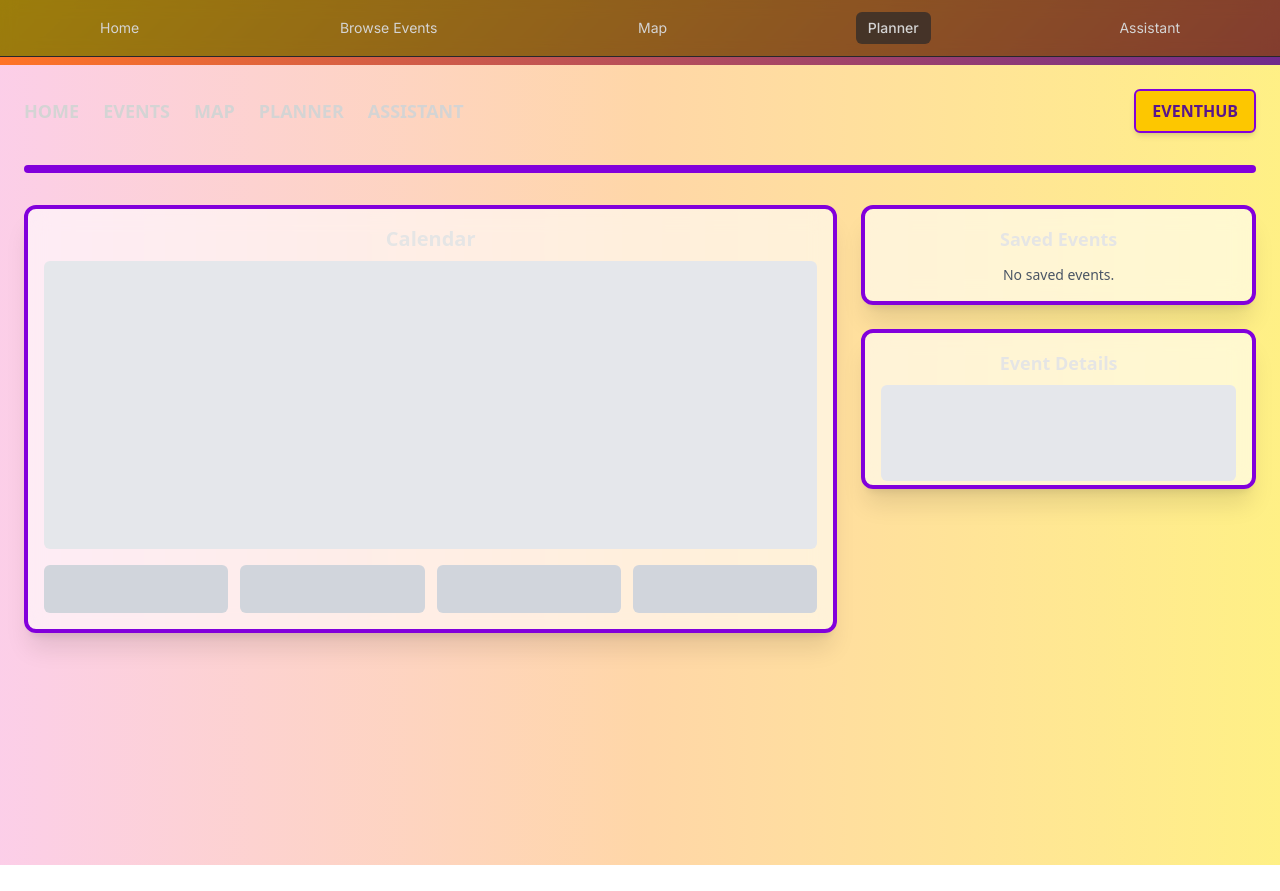
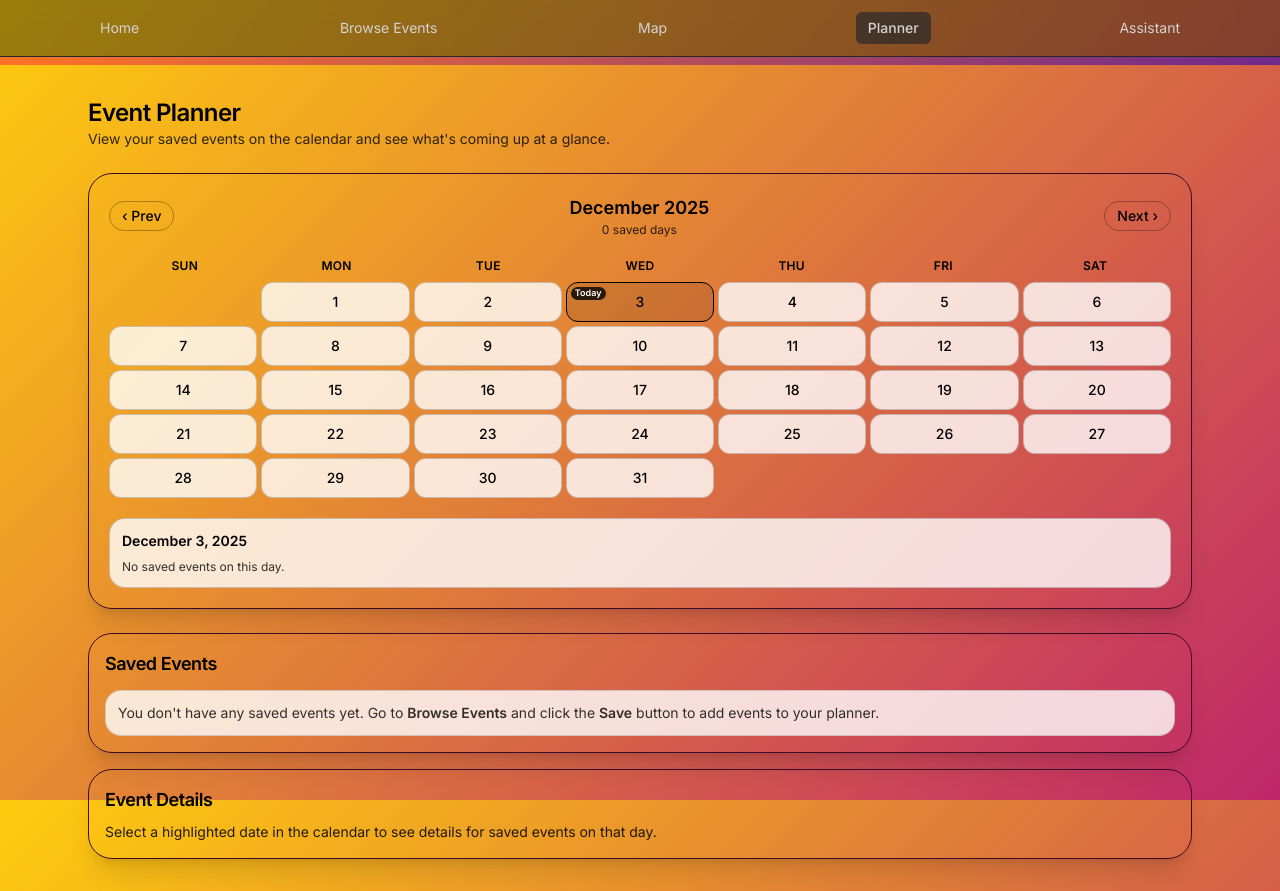
Before and after one commit to BryceLucas/EventHub, a Next.js app: page /planner in a window 1280 px wide. Before the commit the page ends 865 px from the top, so only its background shows below. Built offline with nearby package versions, Linux system fonts and the light colour scheme.

Commit message:
Added the calendar

```diff
--- a/components/PlannerPageUI.tsx
+++ b/components/PlannerPageUI.tsx
@@ -1,72 +1,364 @@
-import React from "react";
+"use client";
 
-// This is a starter UI layout for the Event Planner mockup you shared.
-// Replace placeholder boxes with real functionality later.
-
+import React, { useMemo, useState } from "react";
 import EventCard from "@/components/EventCard";
 
-export default function PlannerPageUI({ items }: { items: any[] }) {
+interface PlannerPageUIProps {
+  items: any[];
+}
+
+//  "YYYY-MM-DD"
+function dateToKey(date: Date): string {
+  const y = date.getFullYear();
+  const m = String(date.getMonth() + 1).padStart(2, "0");
+  const d = String(date.getDate()).padStart(2, "0");
+  return `${y}-${m}-${d}`;
+}
+
+function getEventDateKey(event: any): string | null {
+  const staticCandidates: (string | undefined | null)[] = [
+    event?.dates?.start?.localDate,
+    event?.dates?.start?.dateTime,
+    event?.dates?.start?.date,
+    event?.start?.localDate,
+    event?.start?.local,
+    event?.start?.utc,
+    event?.start?.dateTime,
+    event?.startDateTime,
+    event?.start_date,
+    event?.date,
+    event?.startDate,
+    event?.datetime,
+    event?.dateTime,
+  ];
+
+  const dynamicCandidates: string[] = [];
+
+  const visitObject = (obj: any, depth: number) => {
+    if (!obj || typeof obj !== "object" || depth > 1) return;
+    for (const [k, v] of Object.entries(obj)) {
+      if (typeof v === "string" && /date|time/i.test(k)) {
+        dynamicCandidates.push(v);
+      } else if (typeof v === "object" && depth === 0) {
+        // only go one level deep to avoid huge recursion
+        visitObject(v, depth + 1);
+      }
+    }
+  };
+
+  visitObject(event, 0);
+
+  const allCandidates = [...staticCandidates, ...dynamicCandidates];
+
+  const raw = allCandidates.find(
+    (v) => typeof v === "string" && v.trim().length > 0
+  );
+
+  if (!raw) {
+    // console.debug("No date found for event", event?.name ?? event?.title);
+    return null;
+  }
+
+  // If it's an ISO-like datetime, keep just the date part first
+  const firstPart = raw.includes("T") ? raw.slice(0, 10) : raw.trim();
+
+  // Already looks like YYYY-MM-DD
+  if (/^\d{4}-\d{2}-\d{2}$/.test(firstPart)) return firstPart;
+
+  // Fallback: let Date try to parse it
+  const parsed = new Date(firstPart);
+  if (isNaN(parsed.getTime())) {
+    // console.debug("Could not parse date for event", raw, event);
+    return null;
+  }
+  return dateToKey(parsed);
+}
+
+// Build a lookup: { "YYYY-MM-DD": [events...] }
+function groupEventsByDate(items: any[]): Record<string, any[]> {
+  const map: Record<string, any[]> = {};
+  for (const ev of items) {
+    const key = getEventDateKey(ev);
+    if (!key) continue;
+    if (!map[key]) map[key] = [];
+    map[key].push(ev);
+  }
+  return map;
+}
+
+const monthNames = [
+  "January",
+  "February",
+  "March",
+  "April",
+  "May",
+  "June",
+  "July",
+  "August",
+  "September",
+  "October",
+  "November",
+  "December",
+];
+
+const dayNames = ["Sun", "Mon", "Tue", "Wed", "Thu", "Fri", "Sat"];
+
+export default function PlannerPageUI({ items }: PlannerPageUIProps) {
+  const today = new Date();
+
+  const [currentMonth, setCurrentMonth] = useState<Date>(
+    new Date(today.getFullYear(), today.getMonth(), 1)
+  );
+  const [selectedDateKey, setSelectedDateKey] = useState<string>(
+    dateToKey(today)
+  );
+
+  const eventsByDate = useMemo(() => groupEventsByDate(items), [items]);
+  const selectedEvents = selectedDateKey
+    ? eventsByDate[selectedDateKey] ?? []
+    : [];
+
+  const year = currentMonth.getFullYear();
+  const month = currentMonth.getMonth();
+  const firstDayOfMonth = new Date(year, month, 1).getDay(); // 0 = Sun
+  const daysInMonth = new Date(year, month + 1, 0).getDate();
+
+  // Build calendar cells (with leading blanks)
+  const cells: Array<{
+    label: string;
+    key?: string;
+    isToday?: boolean;
+    hasEvents?: boolean;
+  }> = [];
+
+  // Empty cells before the 1st
+  for (let i = 0; i < firstDayOfMonth; i++) {
+    cells.push({ label: "" });
+  }
+
+  for (let day = 1; day <= daysInMonth; day++) {
+    const dateObj = new Date(year, month, day);
+    const key = dateToKey(dateObj);
+    const isToday = key === dateToKey(today);
+    const hasEvents = !!eventsByDate[key]?.length;
+
+    cells.push({
+      label: String(day),
+      key,
+      isToday,
+      hasEvents,
+    });
+  }
+
+  function goToPrevMonth() {
+    setCurrentMonth(
+      (prev) => new Date(prev.getFullYear(), prev.getMonth() - 1, 1)
+    );
+  }
+
+  function goToNextMonth() {
+    setCurrentMonth(
+      (prev) => new Date(prev.getFullYear(), prev.getMonth() + 1, 1)
+    );
+  }
+
+  const selectedPretty = selectedDateKey
+    ? (() => {
+        const [y, m, d] = selectedDateKey.split("-").map(Number);
+        if (!y || !m || !d) return "";
+        return `${monthNames[m - 1]} ${d}, ${y}`;
+      })()
+    : "";
+
+  const savedDayCount = Object.values(eventsByDate).filter(
+    (arr) => arr.length > 0
+  ).length;
+
   return (
-    <div className="min-h-screen w-full bg-gradient-to-r from-pink-200 via-orange-200 to-yellow-200 p-6 font-sans">
-      {/* Top Navigation */}
-      <header className="flex items-center justify-between mb-8">
-        <nav className="flex space-x-6 text-lg font-semibold">
-          <a href="#" className="hover:text-purple-700">HOME</a>
-          <a href="#" className="hover:text-purple-700">EVENTS</a>
-          <a href="#" className="hover:text-purple-700">MAP</a>
-          <a href="#" className="hover:text-purple-700">PLANNER</a>
-          <a href="#" className="hover:text-purple-700">ASSISTANT</a>
-        </nav>
-
-        {/* Logo */}
-        <div className="bg-yellow-400 px-4 py-2 rounded-md shadow-md text-purple-900 font-bold border-2 border-purple-700">
-          EVENTHUB
+    <main className="mx-auto max-w-6xl px-4 py-6 md:px-6 md:py-8">
+      {/* Page header */}
+      <header className="mb-6 flex flex-col gap-2 md:flex-row md:items-baseline md:justify-between">
+        <div>
+          <h1 className="text-2xl font-semibold tracking-tight text-black">
+            Event Planner
+          </h1>
+          <p className="text-sm text-black/80 max-w-xl">
+            View your saved events on the calendar and see what&apos;s coming up
+            at a glance.
+          </p>
         </div>
       </header>
 
-      {/* Divider */}
-      <div className="w-full h-2 bg-purple-700 rounded-full mb-8"></div>
+      <div className="grid gap-6 lg:grid-cols-[2fr,1.4fr] items-start">
+        {/* CALENDAR PANEL */}
+        <section className="rounded-3xl border border-[#3b0c2a] bg-[linear-gradient(to-br,#FFCC0D66,#FF194D66)] p-4 md:p-5 shadow-xl">
+          {/* Month header */}
+          <div className="mb-4 flex items-center justify-between">
+            <button
+              type="button"
+              onClick={goToPrevMonth}
+              className="rounded-full border border-black/30 px-3 py-1 text-sm font-medium text-black hover:bg-black/5 active:scale-95"
+            >
+              ‹ Prev
+            </button>
+            <div className="text-center">
+              <div className="text-lg font-semibold text-black">
+                {monthNames[month]} {year}
+              </div>
+              <div className="text-xs text-black/80">
+                {savedDayCount} saved day{savedDayCount === 1 ? "" : "s"}
+              </div>
+            </div>
+            <button
+              type="button"
+              onClick={goToNextMonth}
+              className="rounded-full border border-black/30 px-3 py-1 text-sm font-medium text-black hover:bg-black/5 active:scale-95"
+            >
+              Next ›
+            </button>
+          </div>
 
-      <div className="grid grid-cols-1 lg:grid-cols-3 gap-6">
-        {/* Calendar Section */}
-        <section className="col-span-2 bg-white/60 backdrop-blur-md border-4 border-purple-700 rounded-xl p-4 shadow-xl">
-          <h2 className="text-center text-xl font-semibold mb-2">Calendar</h2>
+          {/* Day names */}
+          <div className="mb-1 grid grid-cols-7 text-center text-xs font-semibold uppercase tracking-wide text-black">
+            {dayNames.map((d) => (
+              <div key={d} className="py-1">
+                {d}
+              </div>
+            ))}
+          </div>
 
-          <div className="bg-gray-200 h-72 rounded-md mb-4"></div>
+          {/* Calendar grid */}
+          <div className="grid grid-cols-7 gap-1 text-sm">
+            {cells.map((cell, idx) => {
+              if (!cell.key) {
+                return <div key={`empty-${idx}`} className="h-10 rounded-xl" />;
+              }
 
-          {/* Bottom buttons / placeholders */}
-          <div className="grid grid-cols-4 gap-3">
-            <div className="h-12 bg-gray-300 rounded-md"></div>
-            <div className="h-12 bg-gray-300 rounded-md"></div>
-            <div className="h-12 bg-gray-300 rounded-md"></div>
-            <div className="h-12 bg-gray-300 rounded-md"></div>
+              const isSelected = cell.key === selectedDateKey;
+              const hasEvents = cell.hasEvents;
+
+              return (
+                <button
+                  key={cell.key}
+                  type="button"
+                  onClick={() => setSelectedDateKey(cell.key!)}
+                  className={[
+                    "relative flex h-10 items-center justify-center rounded-xl border text-sm font-medium transition text-black",
+                    isSelected
+                      ? "border-black bg-black/10"
+                      : "border-black/20 bg-white/80 hover:bg-white",
+                  ].join(" ")}
+                >
+                  <span className="z-10">{cell.label}</span>
+                  {cell.isToday && (
+                    <span className="absolute left-1 top-1 rounded-full bg-black/80 px-1 text-[9px] font-semibold text-white">
+                      Today
+                    </span>
+                  )}
+                  {hasEvents && (
+                    <span className="absolute bottom-1 h-1.5 w-1.5 rounded-full bg-[#FF194D]" />
+                  )}
+                </button>
+              );
+            })}
+          </div>
+
+          {/* Selected date + events summary */}
+          <div className="mt-5 rounded-2xl border border-black/20 bg-white/80 px-3 py-3">
+            <div className="mb-2 text-sm font-semibold text-black">
+              {selectedPretty || "Select a date"}
+            </div>
+            {selectedEvents.length === 0 ? (
+              <p className="text-xs text-black/80">
+                No saved events on this day.
+              </p>
+            ) : (
+              <ul className="space-y-1 text-xs text-black/90">
+                {selectedEvents.map((ev, i) => (
+                  <li key={ev.id ?? i} className="flex items-center gap-2">
+                    <span className="inline-block h-2 w-2 rounded-full bg-[#FF194D]" />
+                    <span className="font-semibold">
+                      {ev?.name ?? ev?.title ?? "Event"}
+                    </span>
+                  </li>
+                ))}
+              </ul>
+            )}
           </div>
         </section>
 
-        {/* Sidebar Saved Events */}
-        <section>
-          <div className="bg-white/60 backdrop-blur-md border-4 border-purple-700 rounded-xl p-4 shadow-xl mb-6">
-            <h2 className="text-center text-lg font-semibold mb-3">Saved Events</h2>
-
-            {/* Event buttons replaced with EventCard list */}
+        {/* SAVED EVENTS + DETAILS */}
+        <section className="space-y-4">
+          {/* Saved events list */}
+          <div className="rounded-3xl border border-[#3b0c2a] bg-[linear-gradient(to-br,#FFCC0D66,#FF194D66)] p-4 shadow-xl">
+            <h2 className="mb-3 text-lg font-semibold tracking-tight text-black">
+              Saved Events
+            </h2>
             <div className="space-y-3">
               {items.length === 0 ? (
-                <div className="text-center text-sm text-gray-600">No saved events.</div>
+                <div className="rounded-2xl border border-black/15 bg-white/80 px-3 py-3 text-sm text-black/80">
+                  You don&apos;t have any saved events yet. Go to{" "}
+                  <span className="font-semibold">Browse Events</span> and click
+                  the <span className="font-semibold">Save</span> button to add
+                  events to your planner.
+                </div>
               ) : (
-                items.map((e, i) => (
-                  <EventCard key={e.id ?? i} event={e} />
-                ))
+                items.map((e, i) => <EventCard key={e.id ?? i} event={e} />)
               )}
             </div>
           </div>
 
-          {/* Event Details */}
-          <div className="bg-white/60 backdrop-blur-md border-4 border-purple-700 rounded-xl p-4 shadow-xl h-40">
-            <h2 className="text-center text-lg font-semibold mb-2">Event Details</h2>
-            <div className="w-full h-24 bg-gray-200 rounded-md"></div>
+          {/* Event details for selected day */}
+          <div className="rounded-3xl border border-[#3b0c2a] bg-[linear-gradient(to-br,#FFCC0D66,#FF194D66)] p-4 shadow-xl">
+            <h2 className="mb-2 text-lg font-semibold tracking-tight text-black">
+              Event Details
+            </h2>
+            {selectedEvents.length === 0 ? (
+              <p className="text-sm text-black/85">
+                Select a highlighted date in the calendar to see details for
+                saved events on that day.
+              </p>
+            ) : (
+              <div className="space-y-2">
+                {selectedEvents.map((ev, i) => {
+                  const rawDate =
+                    ev?.dates?.start?.localDate ??
+                    ev?.dates?.start?.dateTime ??
+                    ev?.date ??
+                    ev?.startDate ??
+                    "";
+                  const time =
+                    ev?.dates?.start?.localTime ??
+                    ev?.time ??
+                    ev?.startTime ??
+                    "";
+                  const venue =
+                    ev?._embedded?.venues?.[0]?.name ??
+                    ev?.venue?.name ??
+                    ev?.venueName ??
+                    "";
+
+                  return (
+                    <div
+                      key={ev.id ?? `detail-${i}`}
+                      className="rounded-2xl border border-black/15 bg-white/80 px-3 py-2 text-sm text-black"
+                    >
+                      <div className="font-semibold">
+                        {ev?.name ?? ev?.title ?? "Event"}
+                      </div>
+                      <div className="text-xs text-black/80">
+                        {rawDate && <span>{rawDate.slice(0, 10)}</span>}
+                        {time && ` • ${time}`}
+                        {venue && ` • ${venue}`}
+                      </div>
+                    </div>
+                  );
+                })}
+              </div>
+            )}
           </div>
         </section>
       </div>
-    </div>
+    </main>
   );
 }
```
